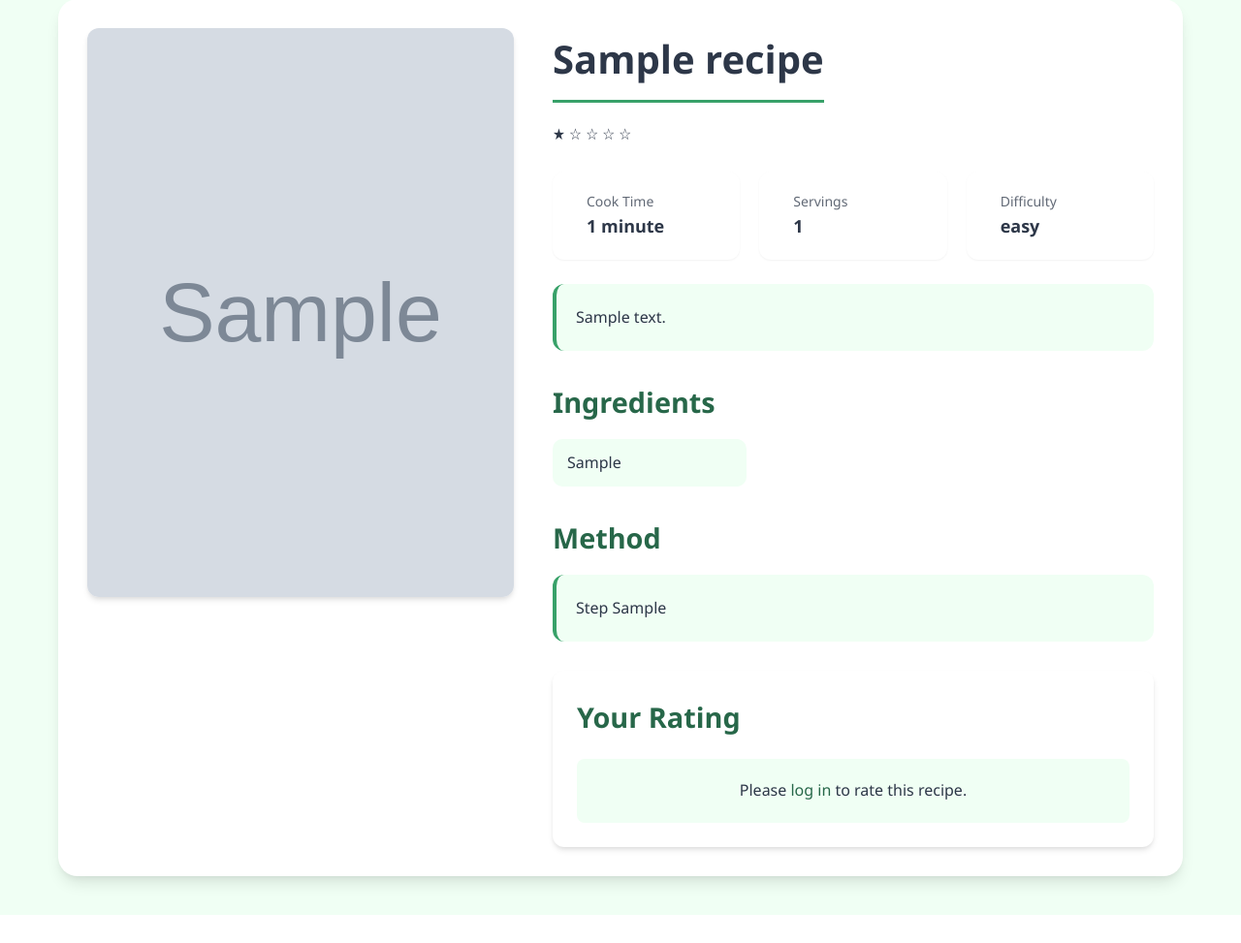
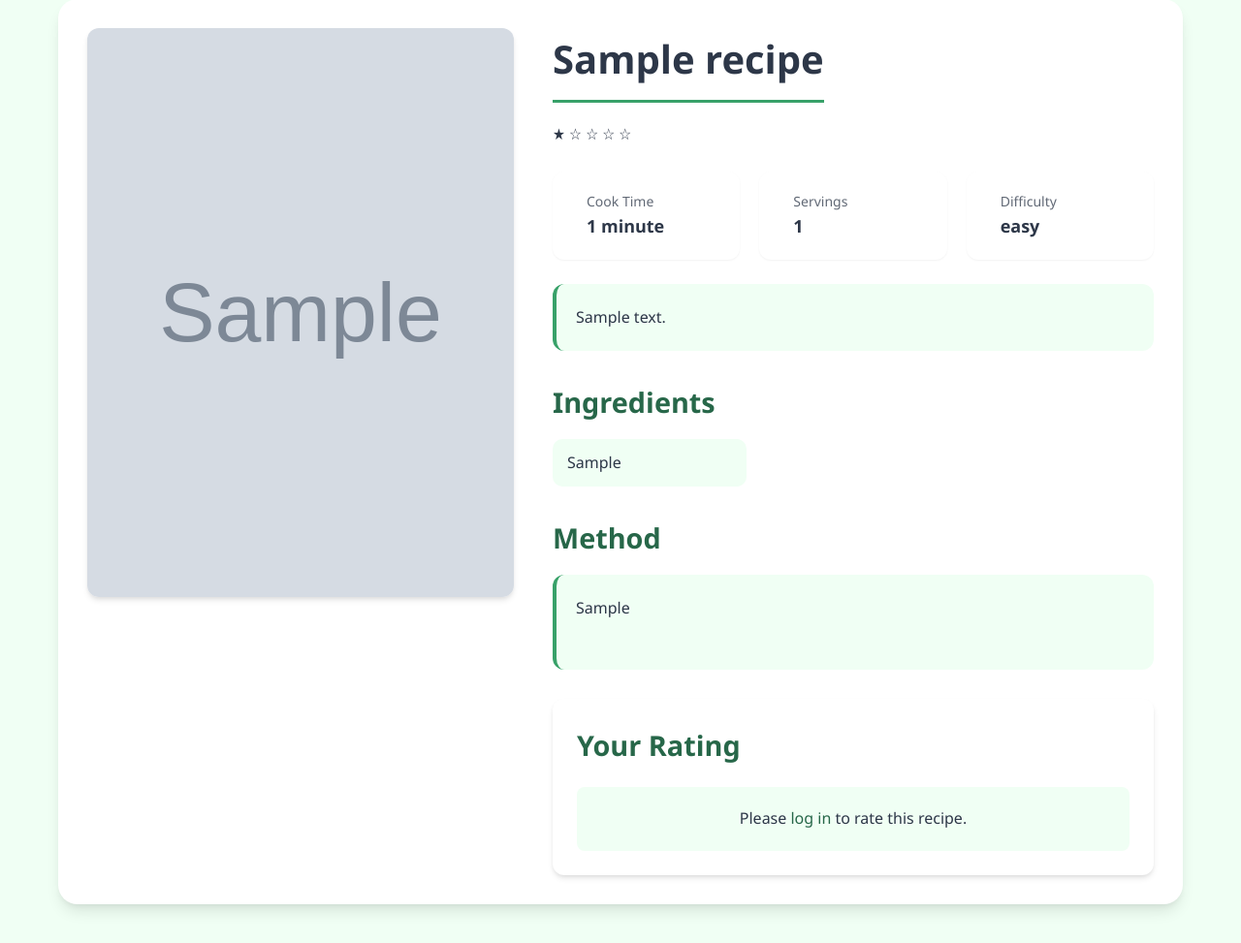
Before and after one commit to Mateo-Buytaert/Recipeazy-deployed, a Django app: page /recipe-list/1 in a window 1280 px wide. Shown: the part 131-1104 px from the top of the page at 97% size. Before the commit the page ends 1075 px from the top, so only its background shows below. Run offline with Django 5.2, Linux system fonts and the light colour scheme; tables that the repository leaves empty hold one stand-in row (values such as "Sample post"); grey boxes marked "Sample" are stand-in pictures.

Commit message:
Update recipe_detail.html

```diff
--- a/recipes/templates/recipes/recipe_detail.html
+++ b/recipes/templates/recipes/recipe_detail.html
@@ -99,7 +99,8 @@
                     <h3 class="section-title">Method</h3>
                     <div class="method-container">
                         {%for step in method%}
-                            Step {{step}}<br>
+                            {{step}}<br>
+                            <br>
                         {%endfor%}
                     </div>
                 </div>
```
